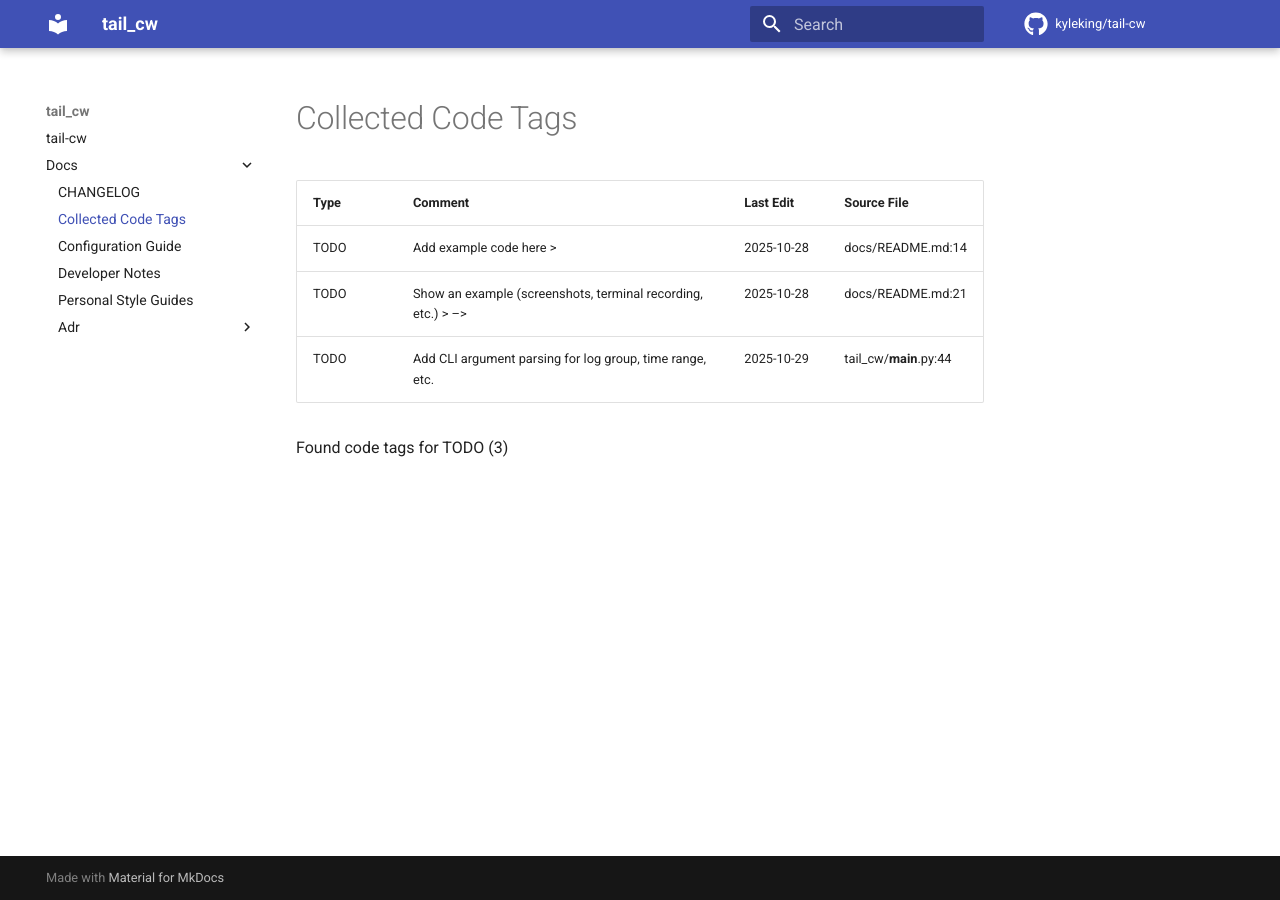
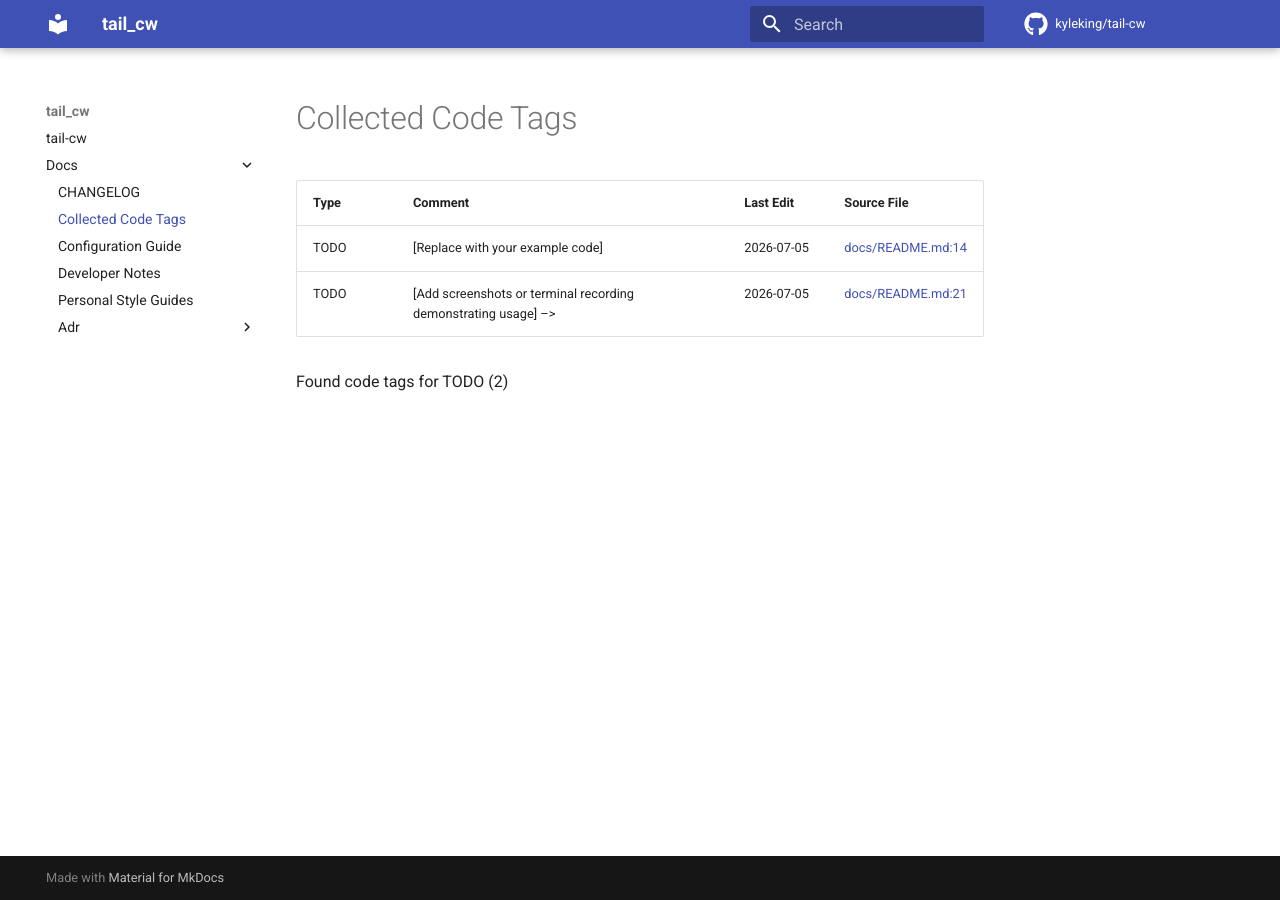
Before and after one commit to KyleKing/tail-cw, an MkDocs documentation site: the page built from docs/docs/CODE_TAG_SUMMARY.md, in a window 1280 px wide. Built offline with MkDocs 1.6.1 and Material for MkDocs 9.7.7, drawn with Linux system fonts in a browser that asks for light colours; comment, search, counter and statistics services are not loaded.

Commit message:
refactor: run prek

```diff
--- a/docs/docs/CODE_TAG_SUMMARY.md
+++ b/docs/docs/CODE_TAG_SUMMARY.md
@@ -1,11 +1,10 @@
 # Collected Code Tags
 
-| Type | Comment                                                       | Last Edit  | Source File            |
-|------|---------------------------------------------------------------|------------|------------------------|
-| TODO | Add example code here >                                       | 2025-10-28 | docs/README.md:14      |
-| TODO | Show an example (screenshots, terminal recording, etc.) > --> | 2025-10-28 | docs/README.md:21      |
-| TODO | Add CLI argument parsing for log group, time range, etc.      | 2025-10-29 | tail_cw/__main__.py:44 |
+| Type | Comment                                                         | Last Edit  | Source File                                                                                                                |
+|------|-----------------------------------------------------------------|------------|----------------------------------------------------------------------------------------------------------------------------|
+| TODO | [Replace with your example code]                                | 2026-07-05 | [docs/README.md:14](https://github.com/kyleking/tail-cw/blame/9dc12f93421c216558edb2e4a2b10969c5661e3a/docs/README.md#L14) |
+| TODO | [Add screenshots or terminal recording demonstrating usage] --> | 2026-07-05 | [docs/README.md:21](https://github.com/kyleking/tail-cw/blame/9dc12f93421c216558edb2e4a2b10969c5661e3a/docs/README.md#L21) |
 
-Found code tags for TODO (3)
+Found code tags for TODO (2)
 
-<!-- calcipy_skip_tags -->
+<!-- corallium_skip_tags -->
```
Also changed, not shown: tail-sw-dash.md (+2 -1 lines).
